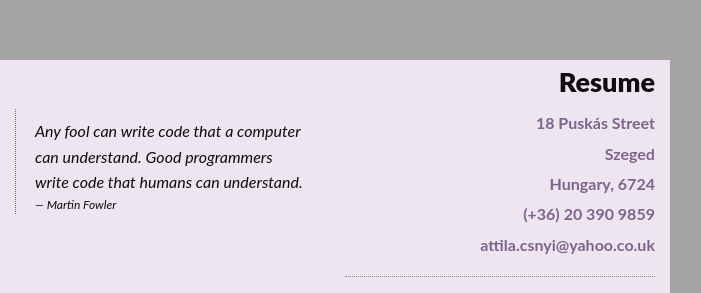
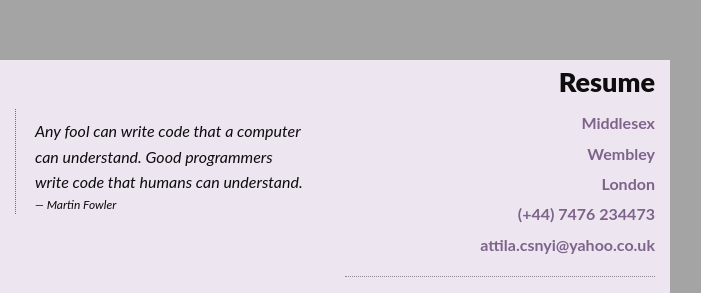
Before and after one commit to attilacsanyi/attilacsanyi.github.io, a website: page resume.html in a window 1280 px wide. Shown: the top 293 px of the page, 470-1171 px from the left. Drawn offline with Linux system fonts and the light colour scheme.

Commit message:
Update UK contact details

```diff
--- a/resume.html
+++ b/resume.html
@@ -64,10 +64,10 @@
 			</li>
 			<li class="text-right">
 				<ul class="no-bullet">
-					<li><h6>18 Puskás Street</h6></li>
-					<li><h6>Szeged</h6></li>
-					<li><h6>Hungary, 6724</h6></li>
-                    <li><h6>(+36) 20 390 9859</h6></li>
+					<li><h6>Middlesex</h6></li>
+					<li><h6>Wembley</h6></li>
+					<li><h6>London</h6></li>
+                    <li><h6>(+44) 7476 234473</h6></li>
 					<li><h6>attila.csnyi@yahoo.co.uk</h6></li>
                     <li><hr class="line"/></li>
 					<li>
```
